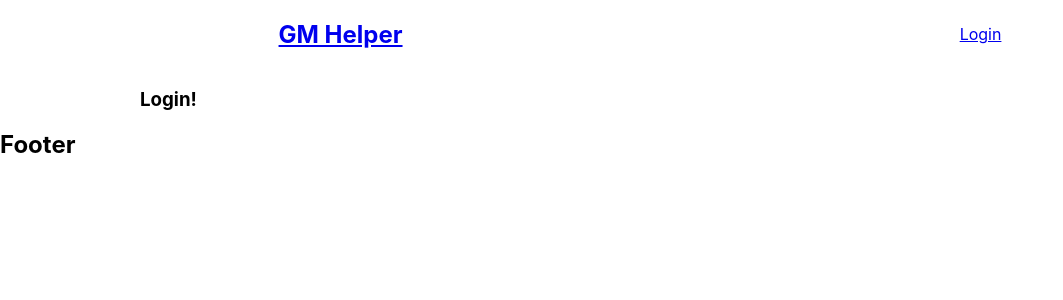
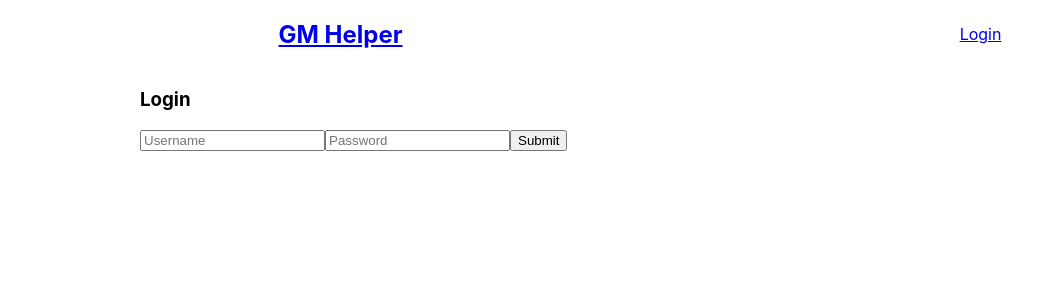
Before and after one commit to jamestw13/gm-helper, a React (Create React App) app in the folder client/: page /login in a window 1280 px wide. Shown: the top 300 px of the page, without its empty margins (0-1063 px from the left). Built offline with nearby package versions, Linux system fonts and the light colour scheme.

Commit message:
setup user query for homepage data

```diff
--- a/client/src/App.js
+++ b/client/src/App.js
@@ -10,6 +10,7 @@ import { BrowserRouter as Router, Routes, Route } from 'react-router-dom';
 
 import Header from './components/Header';
 import Footer from './components/Footer';
+import Home from './pages/Home';
 import Login from './pages/Login';
 import Dashboard from './pages/Dashboard';
 import NoMatch from './pages/NoMatch';
@@ -29,7 +30,7 @@ const authLink = setContext((_, { headers }) => {
 });
 
 const client = new ApolloClient({
-  link: httpLink,
+  link: authLink.concat(httpLink),
   cache: new InMemoryCache(),
 });
 
@@ -40,13 +41,14 @@ function App() {
         <Header />
         <main style={{ margin: 'auto', maxWidth: '1000px' }}>
           <Routes>
-            <Route exact path='/' element={<Dashboard />} />
+            <Route exact path='/' element={<Home />} />
+            <Route exact path='/profile' element={<Dashboard />} />
             <Route exact path='/login' element={<Login />} />
 
             <Route path='*' element={<NoMatch />} />
           </Routes>
         </main>
-        <Footer />
+        {/* <Footer /> */}
       </Router>
     </ApolloProvider>
   );
--- a/client/src/pages/Dashboard.js
+++ b/client/src/pages/Dashboard.js
@@ -2,11 +2,15 @@ import { Link } from 'react-router-dom';
 import Auth from '../utils/auth';
 
 import { useQuery } from '@apollo/client';
-import { QUERY_CAMPAIGNS } from '../utils/queries';
+import { QUERY_ME } from '../utils/queries';
 
 function Dashboard() {
-  const { loading, data } = useQuery(QUERY_CAMPAIGNS);
-  const campaigns = data?.campaigns || [];
+  const { loading, data: userData } = useQuery(QUERY_ME);
+
+  const campaigns = userData?.campaigns || [];
+  const characters = userData?.characters || [];
+
+  const loggedIn = Auth.loggedIn();
 
   return (
     <>
@@ -14,9 +18,17 @@ function Dashboard() {
       {loading ? (
         <h2>Loading</h2>
       ) : (
-        campaigns.map((campaign, index) => {
-          return <h3 key={index}>{campaign.name}</h3>;
-        })
+        <div>
+          {/* <h2>{userData.username}</h2> */}
+          <h4>My Campaigns</h4>
+          {campaigns.map((campaign, index) => {
+            return <h3 key={index}>{campaign.name}</h3>;
+          })}
+          <h4>My Characters</h4>
+          {characters.map((character, index) => {
+            return <h3 key={index}>{character.name}</h3>;
+          })}
+        </div>
       )}
     </>
   );
--- /dev/null
+++ b/client/src/pages/Home.js
@@ -0,0 +1,40 @@
+import { useQuery } from '@apollo/client';
+import { QUERY_ME } from '../utils/queries';
+import Auth from '../utils/auth';
+
+const Home = () => {
+  const loggedIn = Auth.loggedIn();
+
+  if (!loggedIn) {
+    window.location.assign('/login');
+  }
+
+  const { loading, data } = useQuery(QUERY_ME);
+
+  const username = data?.me.username || 'nothing';
+
+  console.log(username);
+  const campaigns = data?.campaigns || [];
+
+  return (
+    <main>
+      <div>
+        <h3>Logged in as {username}</h3>
+      </div>
+
+      <div>
+        {loading ? (
+          <div>Loading...</div>
+        ) : (
+          <div>
+            {campaigns.map(campaign => {
+              return <h4 key={campaign._id}>{campaign.name}</h4>;
+            })}
+          </div>
+        )}
+      </div>
+    </main>
+  );
+};
+
+export default Home;
--- a/client/src/pages/Login.js
+++ b/client/src/pages/Login.js
@@ -1,5 +1,64 @@
-function Login() {
-  return <h3>Login!</h3>;
+import { useState } from 'react';
+import { useMutation } from '@apollo/client';
+import { LOGIN_USER } from '../utils/mutations';
+import Auth from '../utils/auth';
+
+function Login(props) {
+  if (Auth.loggedIn()) {
+    window.location.assign('/');
+  }
+
+  const [login, { error }] = useMutation(LOGIN_USER);
+  const [formState, setFormState] = useState({ email: '', password: '' });
+
+  const handleChange = event => {
+    const { name, value } = event.target;
+
+    setFormState({
+      ...formState,
+      [name]: value,
+    });
+  };
+
+  const handleFormSubmit = async event => {
+    event.preventDefault();
+
+    try {
+      const { data } = await login({
+        variables: { ...formState },
+      });
+
+      Auth.login(data.login.token);
+    } catch (e) {
+      console.error(e);
+    }
+  };
+
+  return (
+    <>
+      <h3>Login</h3>{' '}
+      <form onSubmit={handleFormSubmit}>
+        <input
+          placeholder='Username'
+          name='username'
+          type='text'
+          id='username'
+          defaultValue={formState.username}
+          onChange={handleChange}
+        />
+        <input
+          placeholder='Password'
+          name='password'
+          type='password'
+          id='password'
+          defaultValue={formState.password}
+          onChange={handleChange}
+        />
+        <button type='submit'>Submit</button>
+      </form>
+      {error && <div>Login failed</div>}
+    </>
+  );
 }
 
 export default Login;
--- /dev/null
+++ b/client/src/utils/mutations.js
@@ -0,0 +1,13 @@
+import { gql } from '@apollo/client';
+
+export const LOGIN_USER = gql`
+  mutation login($username: String!, $password: String!) {
+    login(username: $username, password: $password) {
+      token
+      user {
+        _id
+        username
+      }
+    }
+  }
+`;
--- a/client/src/utils/queries.js
+++ b/client/src/utils/queries.js
@@ -3,7 +3,34 @@ import { gql } from '@apollo/client';
 export const QUERY_CAMPAIGNS = gql`
   query campaigns {
     campaigns {
+      _id
       name
     }
   }
 `;
+
+export const QUERY_ME = gql`
+  {
+    me {
+      _id
+      username
+      email
+
+      characters {
+        _id
+        name
+        race
+        class
+        level
+      }
+
+      campaigns {
+        _id
+        name
+        players {
+          username
+        }
+      }
+    }
+  }
+`;
```
Also changed, not shown: 1 other file (tests, documents, lock files or other folders).
